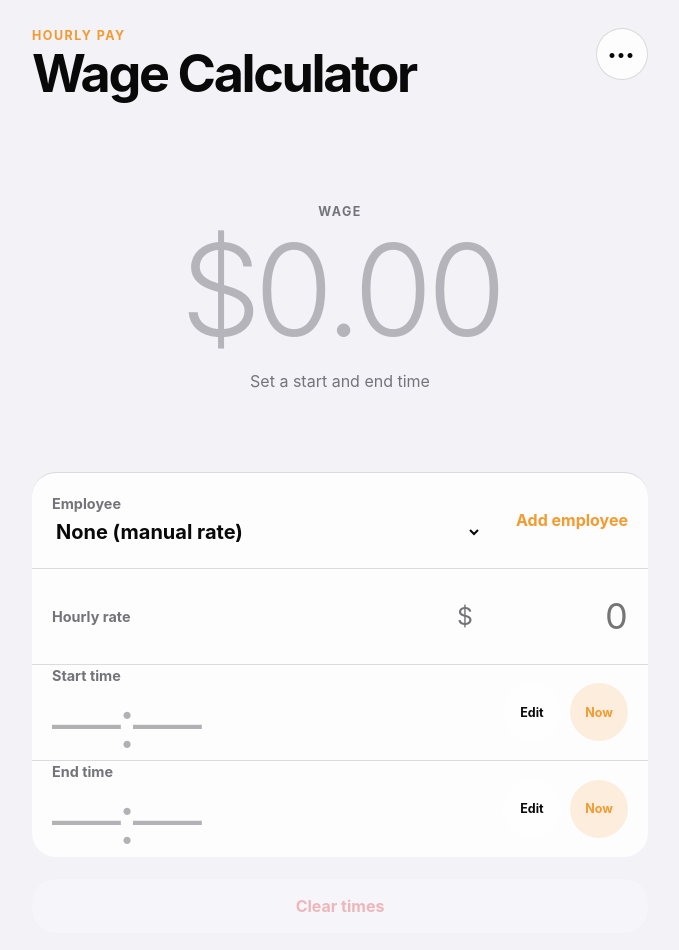
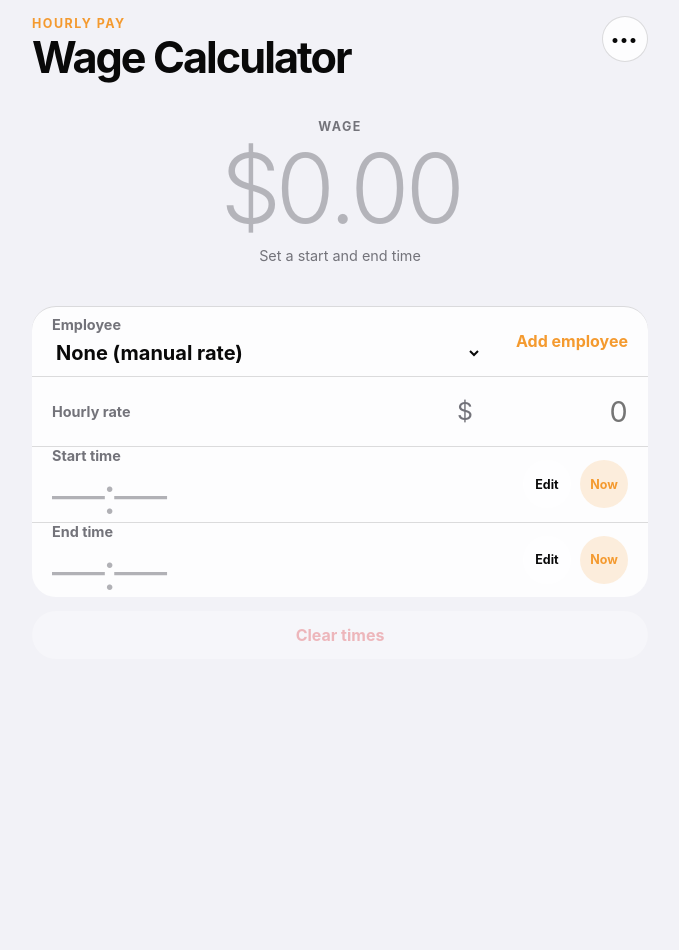
Before and after one commit to jweisman/wagecalc, a Next.js app: page / in a window 1280 px wide. Shown: the top 950 px of the page, without its empty margins (300-979 px from the left). After the commit the page ends 800 px from the top, so only its background shows below. Built offline with nearby package versions, Linux system fonts and the light colour scheme.

Commit message:
Fit app into screen

```diff
--- a/app/globals.css
+++ b/app/globals.css
@@ -21,7 +21,7 @@ html { min-height: 100%; background: var(--bg); }
 body { margin: 0; min-height: 100%; color: var(--text); background: var(--bg); font-family: -apple-system, BlinkMacSystemFont, "SF Pro Display", "Segoe UI", sans-serif; -webkit-font-smoothing: antialiased; }
 button, input, select { font: inherit; }
 button, select { cursor: pointer; }
-.app-shell { width: min(100%, 680px); min-height: 100svh; margin: 0 auto; padding: max(28px, env(safe-area-inset-top)) 22px max(28px, env(safe-area-inset-bottom)); display: flex; flex-direction: column; }
+.app-shell { width: min(100%, 680px); min-height: 100svh; min-height: 100dvh; margin: 0 auto; padding: max(28px, env(safe-area-inset-top)) 22px max(28px, env(safe-area-inset-bottom)); display: flex; flex-direction: column; }
 .topbar { display: flex; justify-content: space-between; align-items: flex-start; }
 .eyebrow, .hero-label { margin: 0 0 5px; color: var(--accent); font-size: .78rem; font-weight: 750; letter-spacing: .12em; text-transform: uppercase; }
 h1 { margin: 0; font-size: clamp(2rem, 8vw, 3.25rem); letter-spacing: -.045em; line-height: 1; }
@@ -86,3 +86,37 @@ button:focus-visible, input:focus-visible, select:focus-visible, .select-time:fo
   .rate-row, .balance-row, .time-row, .employee-row { padding: 0 20px; }
   .controls > :last-child { border-bottom: 0; }
 }
+
+@media (max-height: 950px) {
+  .app-shell { padding-top: max(16px, env(safe-area-inset-top)); padding-bottom: max(16px, env(safe-area-inset-bottom)); }
+  h1 { font-size: clamp(1.8rem, 7vw, 2.7rem); }
+  .icon-button { width: 46px; height: 46px; }
+  .hero { padding: clamp(24px, 5vh, 42px) 0; }
+  .wage { font-size: clamp(3.4rem, 15vw, 6rem); }
+  .duration { margin-top: 9px; font-size: .9rem; }
+  .rate-row, .balance-row, .time-row, .employee-row { min-height: 70px; }
+  .rate-input-wrap input, .balance-input-wrap input { font-size: 1.8rem; }
+  .time-display { font-size: clamp(1.9rem, 8vw, 3.3rem); }
+  .now-button, .select-time { width: 48px; height: 48px; }
+  .clear-button { min-height: 48px; margin-top: 14px; }
+  .balance-button { min-height: 48px; margin-top: 8px; }
+}
+
+@media (max-height: 780px) {
+  .app-shell { padding-top: max(10px, env(safe-area-inset-top)); padding-bottom: max(10px, env(safe-area-inset-bottom)); }
+  .eyebrow { margin-bottom: 2px; font-size: .7rem; }
+  h1 { font-size: clamp(1.65rem, 6vw, 2.25rem); }
+  .icon-button { width: 40px; height: 40px; }
+  .hero { padding: 16px 0; }
+  .wage { font-size: clamp(3rem, 13vw, 5rem); }
+  .duration { margin-top: 6px; font-size: .82rem; }
+  .rate-row, .balance-row, .time-row, .employee-row { min-height: 60px; }
+  .rate-input-wrap input, .balance-input-wrap input { font-size: 1.55rem; }
+  .time-display { font-size: clamp(1.7rem, 7vw, 2.8rem); }
+  .now-button, .select-time { width: 42px; height: 42px; }
+  .clear-button, .balance-button { min-height: 42px; }
+}
+
+@media (max-height: 560px) {
+  .app-shell { overflow-y: auto; }
+}
--- a/package.json
+++ b/package.json
@@ -21,6 +21,7 @@
     "@types/react-dom": "^19.1.9",
     "eslint": "^9.35.0",
     "eslint-config-next": "^16.3.3",
+    "playwright": "^1.63.0",
     "typescript": "^5.9.2",
     "vitest": "^3.2.4"
   }
```
Also changed, not shown: 2 other files (tests, documents, lock files or other folders).
